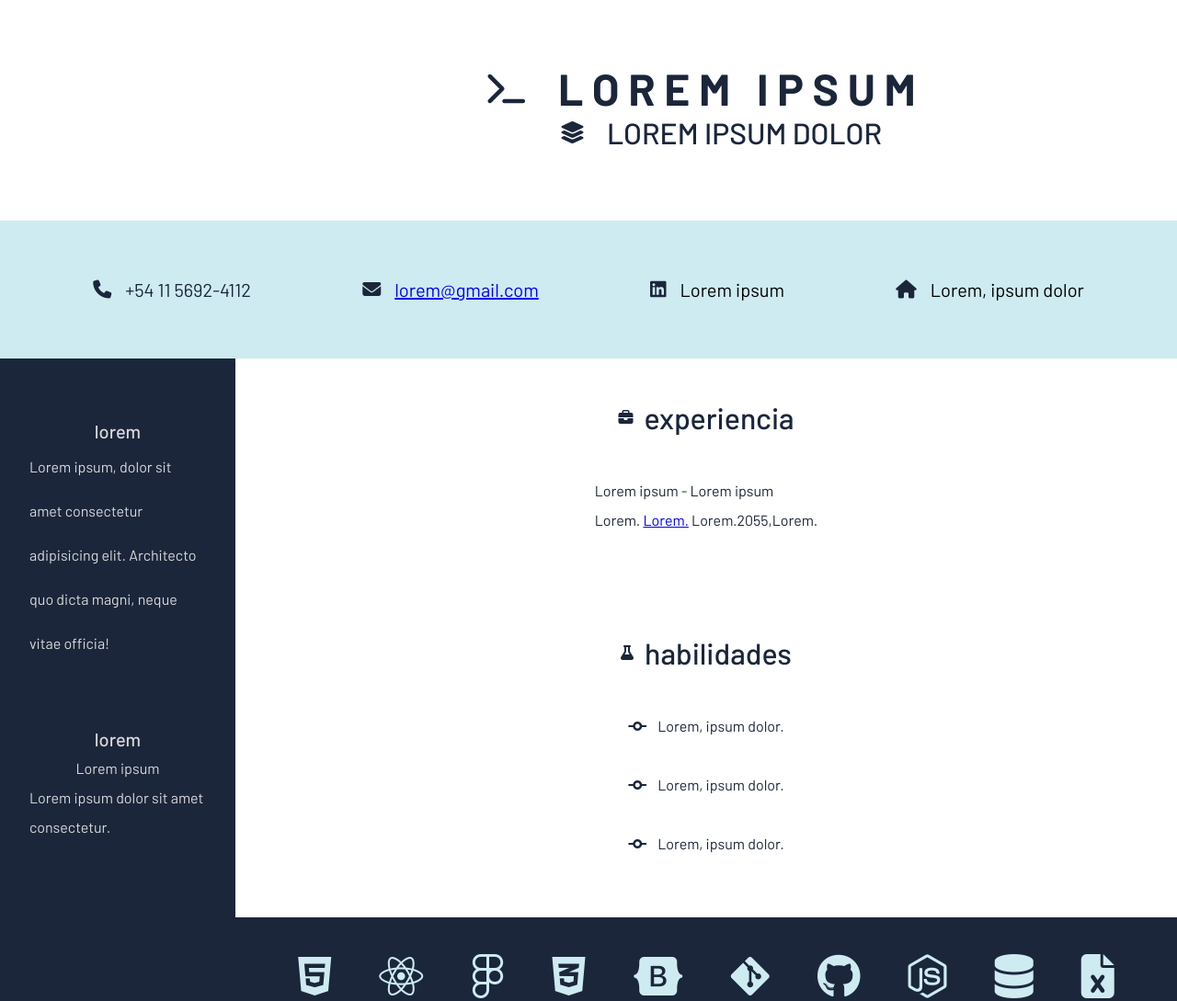
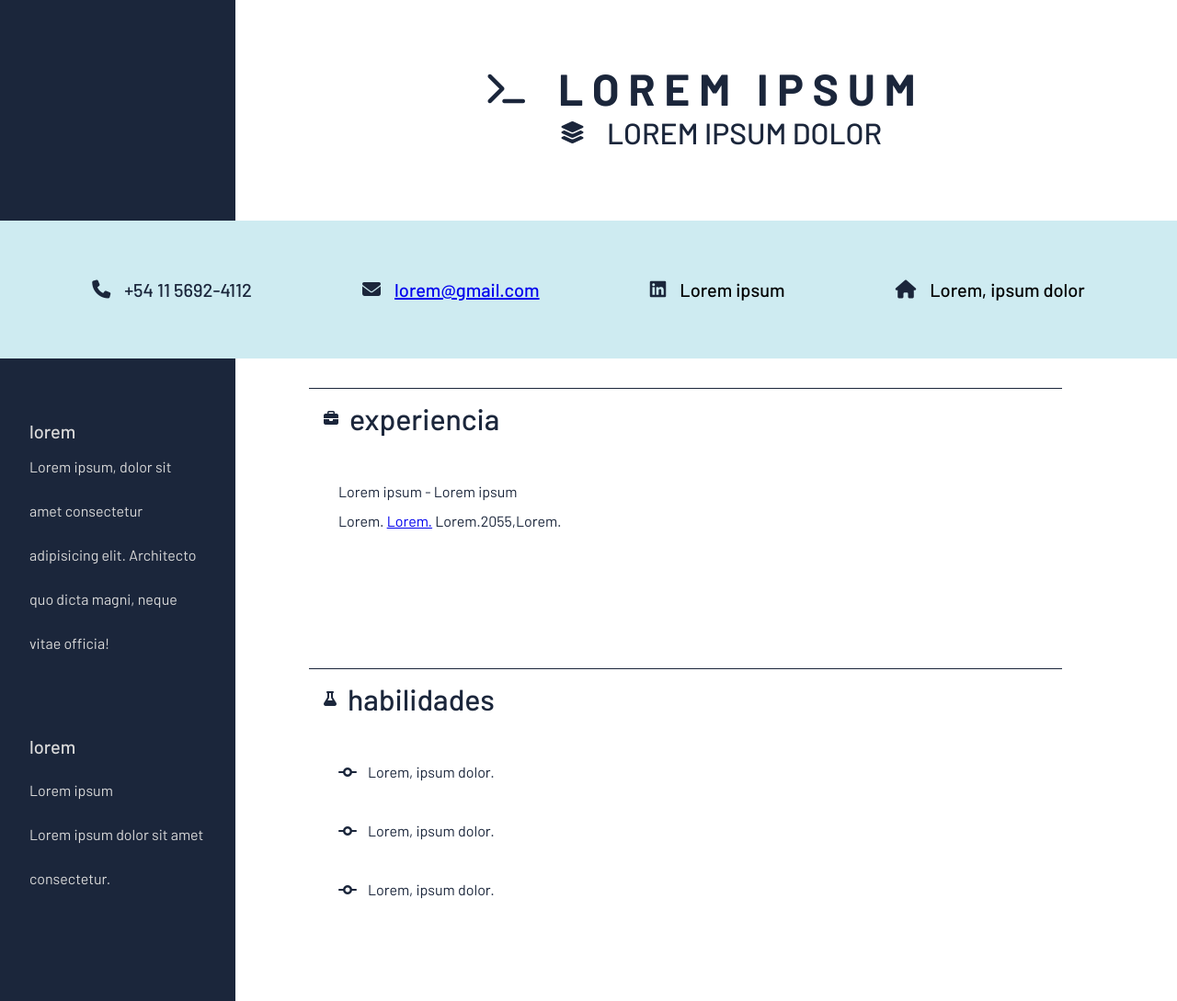
Before and after one commit to chrisA09/ArPro, a plain HTML site: page index.html in a window 1280 px wide. Shown: the top 1089 px of the page at 92% size. Drawn offline with Linux system fonts and the light colour scheme.

Commit message:
last-changes-work

```diff
--- a/index.html
+++ b/index.html
@@ -42,7 +42,7 @@
           </div>
         </div>
       </div>
-      <div class="contact bg-secondary-400 fw-regular fs-heading">
+      <div class="contact bg-secondary-400 fw-medium fs-heading">
         <div class="contact__container space">
           <div class="contact__telefono center fa-secondary-clr">
             <i class="fa-solid fa-phone"></i>
@@ -64,14 +64,14 @@
       </div>
       <div class="content aligment">
         <div class="content__left bg-side-400 text-primary aligment">
-          <div class="content__info about space">
+          <div class="content__info about">
             <h2 class="fs-heading fw-medium">lorem</h2>
             <p class="fw-regular line-large">
               Lorem ipsum, dolor sit amet consectetur adipisicing elit.
               Architecto quo dicta magni, neque vitae officia!
             </p>
           </div>
-          <div class="content__info education space line-medium">
+          <div class="content__info education line-large">
             <h2 class="fs-heading fw-medium">lorem</h2>
             <h4>Lorem ipsum</h4>
             <p class="fw-regular">Lorem ipsum dolor sit amet consectetur.</p>
@@ -90,7 +90,7 @@
               <span>Lorem.2055,Lorem.</span>
             </div>
           </div>
-          <div class="content__info skils line-medium">
+          <div class="content__info skills space line-medium">
             <div class="skills__title center">
               <i class="fa-solid fa-flask"></i>
               <h2 class="fw-medium fs-large">habilidades</h2>
--- a/style.css
+++ b/style.css
@@ -108,12 +108,12 @@ select {
   padding: 1em;
   margin: 2em 0;
 }
-.space-xl{
+.space-xl {
   padding: 1.5em 0;
   margin: 3em 0;
 }
-.spacing-test{
-  letter-spacing: .2em;
+.spacing-test {
+  letter-spacing: 0.2em;
   /* word-spacing: .5em; */
 }
 .center {
@@ -177,7 +177,7 @@ select {
 .fs-xxl {
   font-size: var(--fs-900);
 }
-.transform-txt{
+.transform-txt {
   text-transform: uppercase;
 }
 .bg-main-100 {
@@ -253,49 +253,65 @@ body {
 }
 /* ------------------------------ */
 /* responsive */
-@media (min-width: 40em) {
-  .presentation__left {
-    /* falta arreglar el tamaño del fondo */
-    height: 100%;
-    width: 20%;
-
-    background-color: var(--fa-secondary-color);
-    color: white;
-  }
-}
 @media (min-width: 780px) {
+  /* prensentation */
   .presentation {
     flex-direction: row;
     padding: 0;
     gap: 0;
     margin-bottom: 0;
   }
-  .presentation__right{
+  .presentation__left {
+    align-self: stretch;
+
+    width: 20%;
+
+    background-color: var(--fa-secondary-color);
+    color: white;
+  }
+  .presentation__right {
     display: flex;
     flex-direction: column;
     align-items: center;
 
     width: 80%;
   }
-  .presentation__name{
+  .presentation__name {
     font-size: var(--fs-900);
   }
+  /* ------------------------------ */
+  /* contact */
   .contact__container {
     flex-direction: row;
     justify-content: space-evenly;
     width: 100%;
   }
-  .contact__container > a{
-    text-decoration: none;
-  }
+  /* ------------------------------ */
+  /* content */
   .content {
     display: flex;
+  }
+  .content__info {
+    align-items: start;
   }
   .content__left {
     width: 20%;
   }
+  .about,
+  .education {
+    padding: 1em;
+    margin: 2em 0;
+  }
   .content__right {
     width: 80%;
   }
+  .exp,
+  .skills,
+  .lenguages {
+    margin-left: 5em;
+    border-top: 1px solid var(--fa-secondary-color);
+    width: 80%;
+  }
+  /* ------------------------------ */
 }
 /* ------------------------------ */
```
